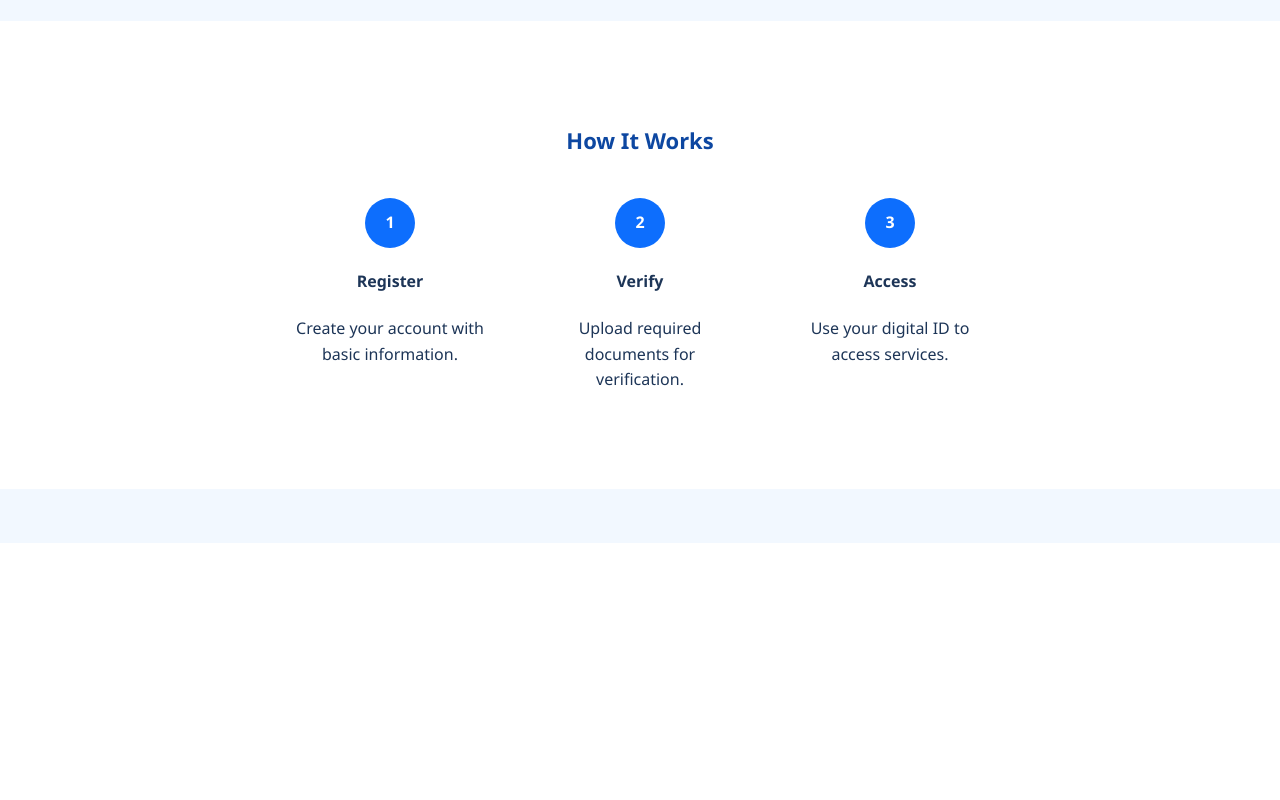
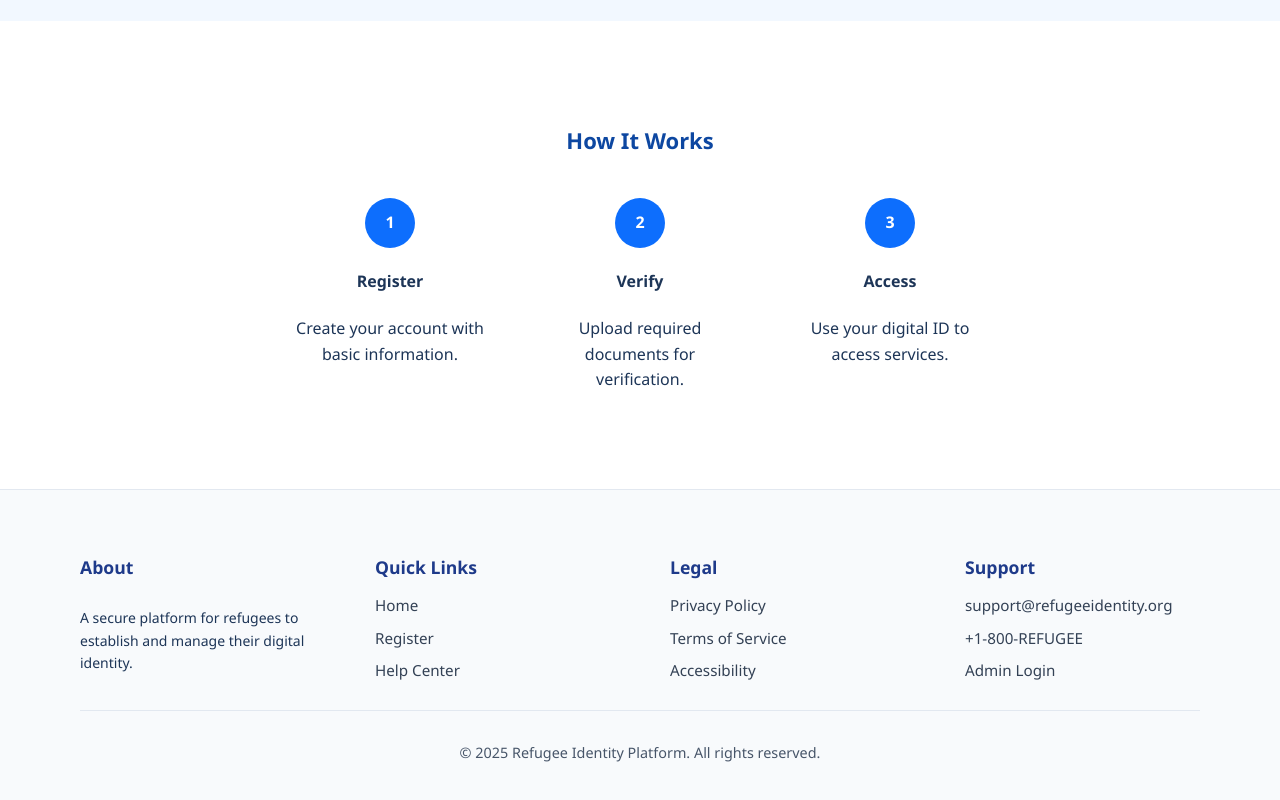
Before and after one commit to sriramsupreeth2006/Digital-Identity-Credential-Platform-Frontend, a React (Create React App) app: page / in a window 1280 px wide. Shown: the part 1208-2008 px from the top of the page. Before the commit the page ends 1751 px from the top, so only its background shows below. Built offline with nearby package versions, Linux system fonts and the light colour scheme.

Commit message:
Added footer in home page and activated all buttons except Admin Login and Help center

```diff
--- a/src/App.css
+++ b/src/App.css
@@ -587,3 +587,79 @@
 .forgot-link:hover {
   text-decoration: underline;
 }
+/* === Footer Styles (Fixed for Horizontal Layout) === */
+.footer {
+  background-color: #f8fafc;
+  padding: 40px 80px;
+  border-top: 1px solid #e2e8f0;
+}
+
+.footer-container {
+  display: flex;
+  justify-content: space-between;
+  align-items: flex-start;
+  flex-wrap: nowrap;
+  gap: 60px;
+  margin-bottom: 20px;
+  text-align: left; /* ensures all items align properly under headings */
+}
+
+.footer-section {
+  flex: 1;
+  min-width: 220px;
+  display: flex;
+  flex-direction: column;
+  align-items: flex-start; /* aligns content directly under heading */
+}
+
+.footer-section h4 {
+  font-size: 1.1rem;
+  margin-bottom: 12px;
+  color: #1e3a8a;
+  font-weight: 600;
+}
+
+.footer-section ul {
+  list-style-type: none;
+  padding: 0;
+  margin: 0;
+}
+
+.footer-section li {
+  margin-bottom: 8px;
+  color: #334155;
+  font-size: 0.95rem;
+  cursor: pointer;
+}
+
+.footer-section li:hover {
+  color: #2563eb;
+}
+
+.footer-section a {
+  color: #334155;
+  text-decoration: none;
+}
+
+.footer-section a:hover {
+  color: #2563eb;
+}
+
+.footer-bottom {
+  text-align: center;
+  padding-top: 15px;
+  font-size: 0.9rem;
+  color: #475569;
+  border-top: 1px solid #e2e8f0;
+}
+
+@media (max-width: 768px) {
+  .footer-container {
+    flex-direction: column;
+    align-items: center;
+    text-align: center;
+  }
+  .footer-section {
+    align-items: center;
+  }
+}
--- a/src/App.js
+++ b/src/App.js
@@ -9,7 +9,7 @@ function App() {
     <Router>
       <Routes>
         <Route path="/" element={<Home />} />
-        <Route path="/" element={<Login />} />
+        <Route path="/login" element={<Login />} />
         <Route path="/register" element={<Register />} />
         <Route path="/reset-password" element={<ResetPassword />} />
         <Route path="/home" element={<h1>Home Page</h1>} />
--- /dev/null
+++ b/src/Footer.css
@@ -0,0 +1,53 @@
+.footer {
+  background-color: #f8f9fb;
+  padding: 40px 80px;
+  margin-top: 60px;
+  border-top: 1px solid #e0e0e0;
+  color: #333;
+  font-family: "Segoe UI", sans-serif;
+}
+
+.footer-container {
+  display: flex;
+  justify-content: space-between;
+  flex-wrap: wrap;
+}
+
+.footer-section {
+  flex: 1;
+  min-width: 200px;
+  margin-bottom: 20px;
+}
+
+.footer-section h4 {
+  font-weight: 600;
+  margin-bottom: 15px;
+}
+
+.footer-section ul {
+  list-style: none;
+  padding: 0;
+}
+
+.footer-section ul li {
+  margin-bottom: 8px;
+  cursor: pointer;
+  transition: color 0.2s;
+}
+
+.footer-section ul li:hover {
+  color: #007bff;
+  text-decoration: underline;
+}
+
+.footer-section a {
+  color: inherit;
+  text-decoration: none;
+}
+
+.footer-bottom {
+  text-align: center;
+  margin-top: 30px;
+  font-size: 14px;
+  color: #666;
+}
--- a/src/Home.js
+++ b/src/Home.js
@@ -29,9 +29,8 @@ function Home() {
           <div className="hero-buttons">
             {/* ✅ Activated "Get Started" button */}
             <button className="primary-btn" onClick={() => navigate("/register")}>
-                Get Started
+              Get Started
             </button>
-
 
             <button
               className="secondary-btn"
@@ -103,9 +102,56 @@ function Home() {
         </div>
       </section>
 
-      {/* Footer */}
+      {/* ✅ Footer Section */}
       <footer className="footer">
-        <p></p>
+        <div className="footer-container">
+          {/* About */}
+          <div className="footer-section">
+            <h4>About</h4>
+            <p>
+              A secure platform for refugees to establish and manage their
+              digital identity.
+            </p>
+          </div>
+
+          {/* Quick Links */}
+          <div className="footer-section">
+            <h4>Quick Links</h4>
+            <ul>
+              <li onClick={() => navigate("/")}>Home</li>
+              <li onClick={() => navigate("/register")}>Register</li>
+              <li onClick={() => navigate("/help")}>Help Center</li>
+            </ul>
+          </div>
+
+          {/* Legal */}
+          <div className="footer-section">
+            <h4>Legal</h4>
+            <ul>
+              <li>Privacy Policy</li>
+              <li>Terms of Service</li>
+              <li>Accessibility</li>
+            </ul>
+          </div>
+
+          {/* Support */}
+          <div className="footer-section">
+            <h4>Support</h4>
+            <ul>
+              <li>
+                <a href="mailto:support@refugeeidentity.org">
+                  support@refugeeidentity.org
+                </a>
+              </li>
+              <li>+1-800-REFUGEE</li>
+              <li onClick={() => navigate("/admin")}>Admin Login</li>
+            </ul>
+          </div>
+        </div>
+
+        <div className="footer-bottom">
+          <p>© 2025 Refugee Identity Platform. All rights reserved.</p>
+        </div>
       </footer>
     </div>
   );
```
Also changed, not shown: src/Footer.js (added, +61 -0 lines).
